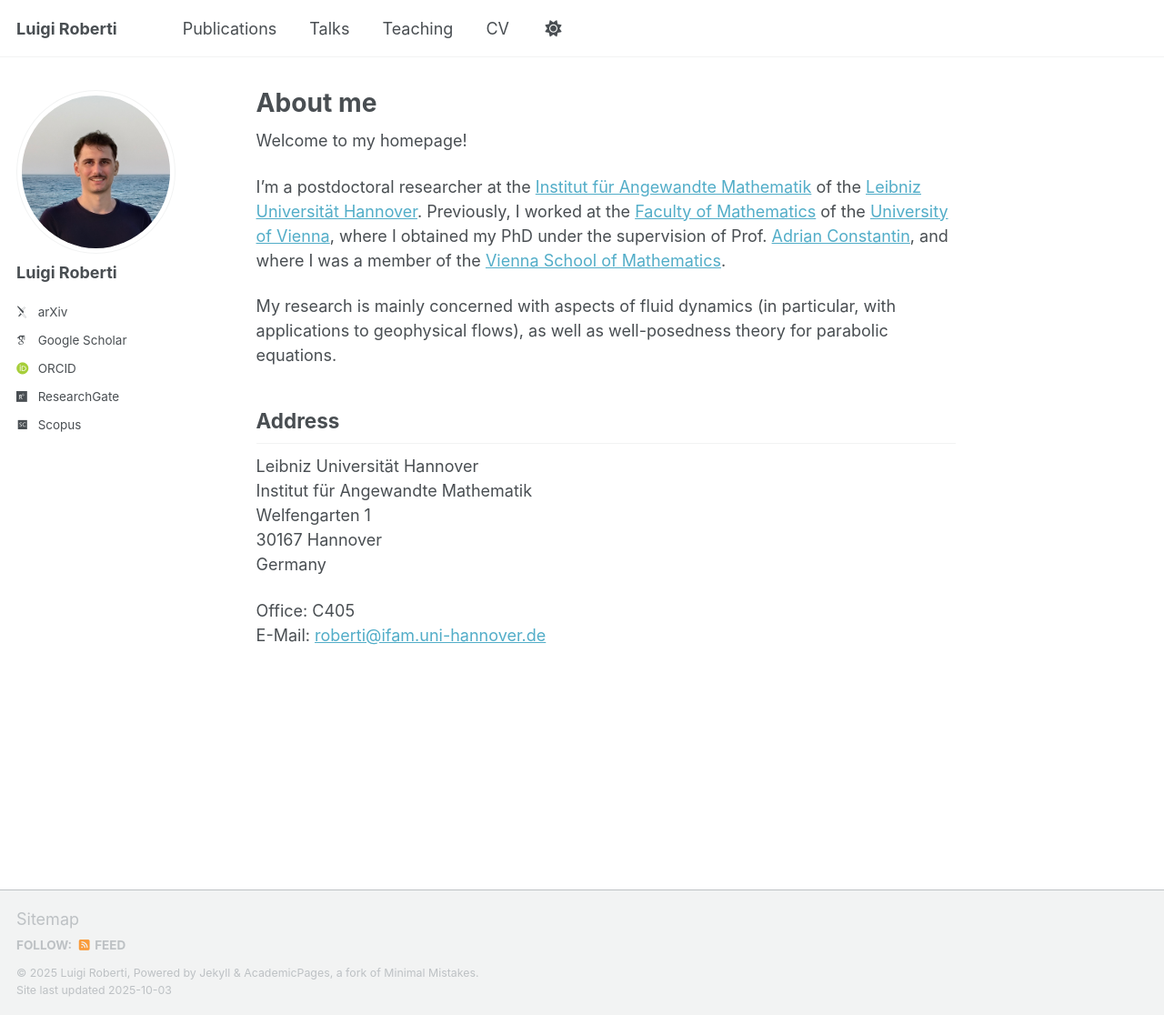
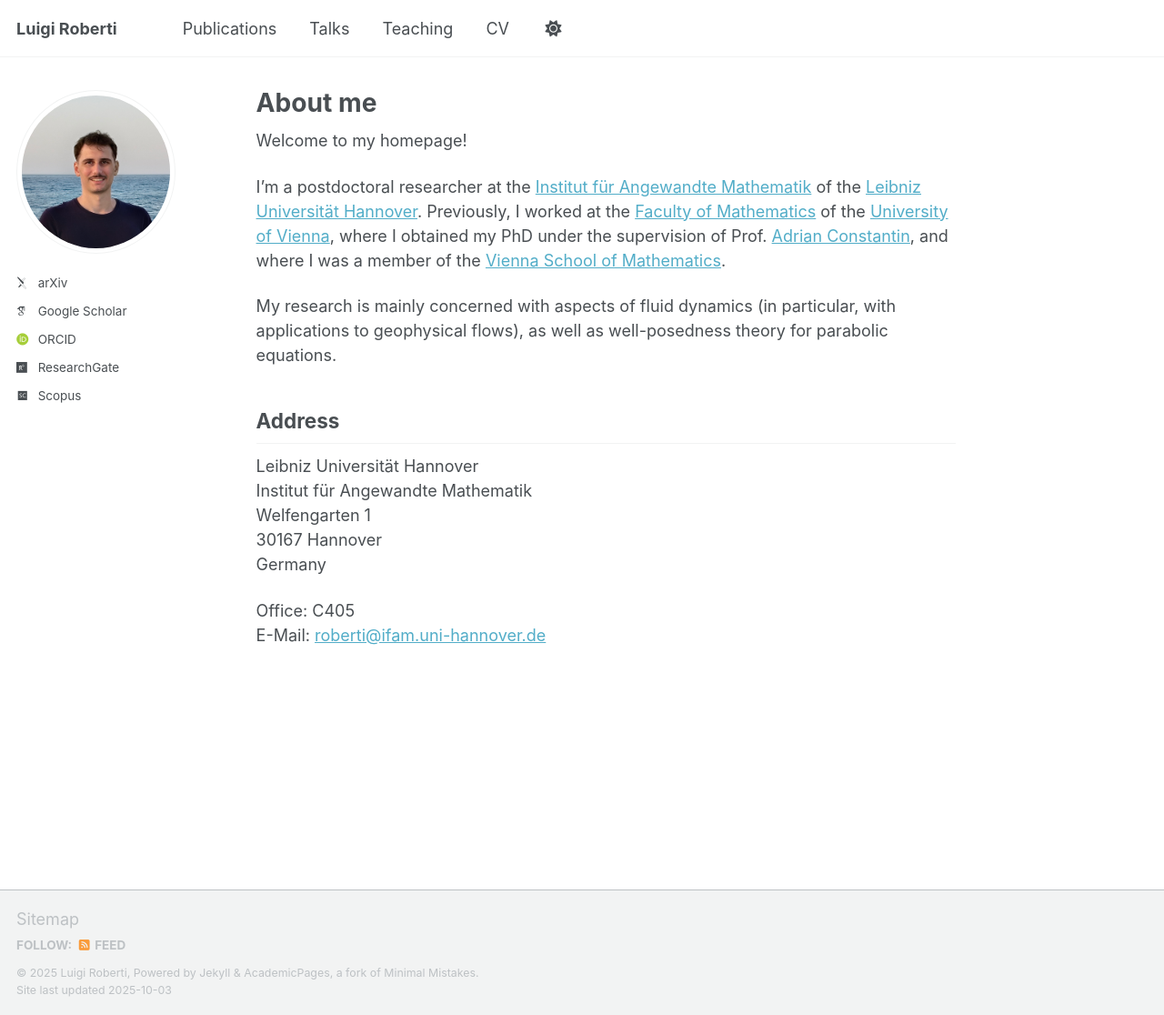
Before and after one commit to luigi-roberti/luigi-roberti.github.io, a Jekyll site: the page built from _pages/about.md, in a window 1280 px wide and 1116 px high. Shown: the whole window at 91% size. Built offline with Jekyll 4.4.1, drawn with Linux system fonts in a browser that asks for light colours; some web fonts are replaced; a script that is not in the unit is left out.

Commit message:
Update _config.yml

```diff
--- a/_config.yml
+++ b/_config.yml
@@ -24,7 +24,7 @@ repository               : "luigi-roberti/luigi-roberti.github.io"
 author:
   # Biographic information
   avatar           : "profile.jpg"
-  name             : "Luigi Roberti"
+  name             : # "Luigi Roberti"
   pronouns         : # example: "she/her"
   bio              : " "# "Short biography for the left-hand sidebar"
   employer         : # "Leibniz Universität Hannover"
```
